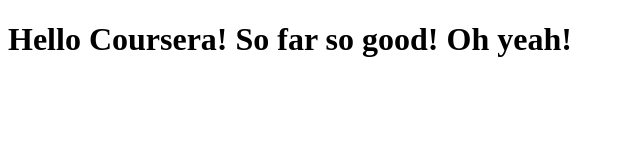
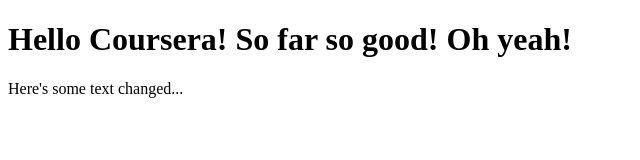
Before and after one commit to HyeprBoy/coursera_johnshopskin, a plain HTML site: page site/index.html in a window 1280 px wide. Shown: the whole page, without its empty margins (0-640 px from the left). Drawn offline with Linux system fonts and the light colour scheme.

Commit message:
added a single paragragh

```diff
--- a/site/index.html
+++ b/site/index.html
@@ -5,5 +5,6 @@
 </head>
 <body>
 <h1>Hello Coursera! So far so good! Oh yeah!</h1>
+<p>Here's some text changed...</p>
 </body>
 </html>
```
